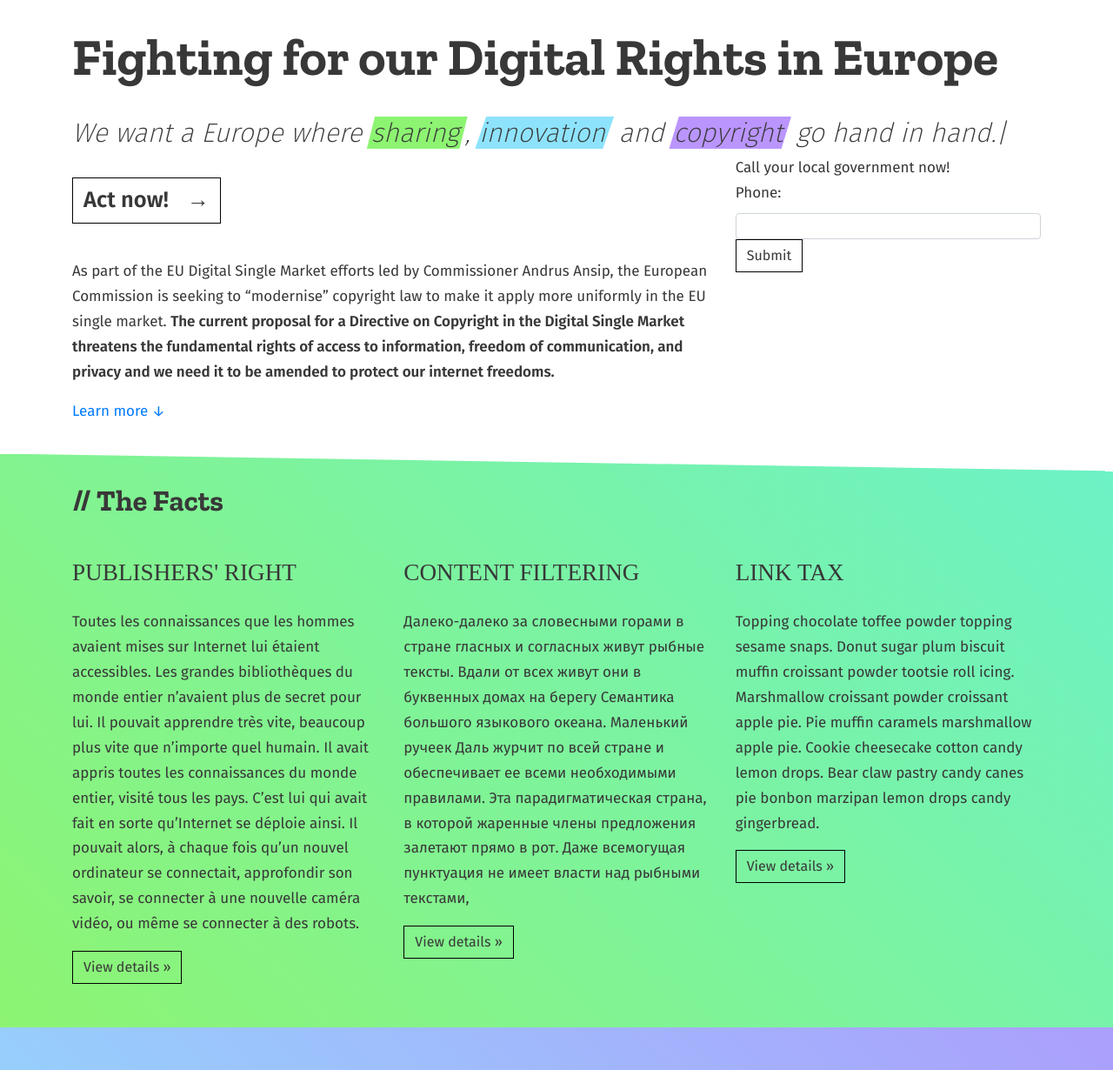
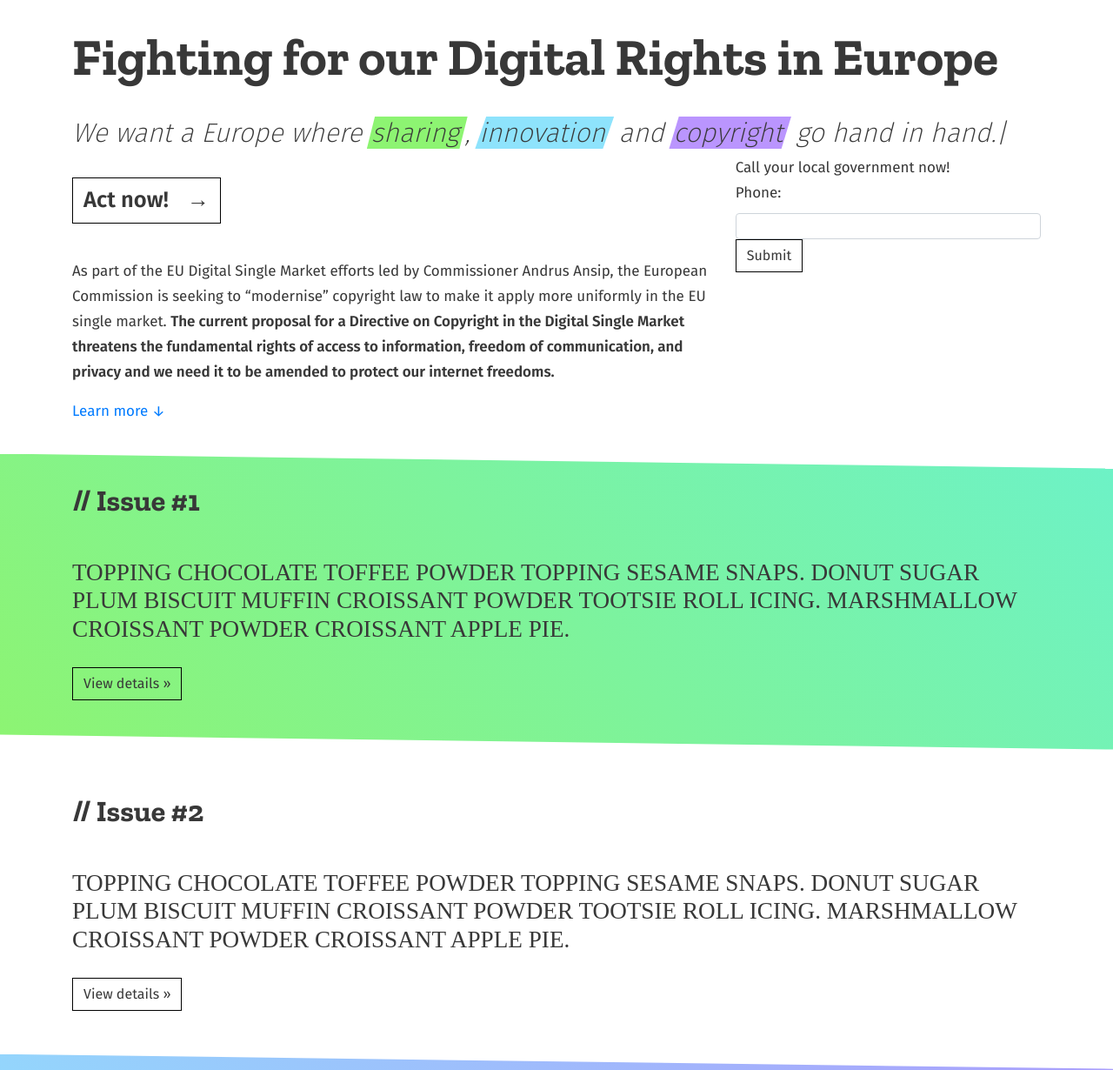
Before and after one commit to copyfighters/copyfighters, a Django app: page / in a window 1280 px wide. Shown: the top 1230 px of the page at 87% size. Run offline with Django 3.2, Linux system fonts and the light colour scheme; style sheets or scripts are compiled from the project's sources; some libraries are stand-ins or nearby versions; some web fonts are replaced.

Commit message:
split up facts section into three with toggle

```diff
--- a/sass/main.scss
+++ b/sass/main.scss
@@ -44,22 +44,36 @@ div.area {
 
 @import 'head';
 
-div.area-2 {
-	@include gradient-directional($start-color: #8df472, $end-color: #6df2c7);
-	clip-path: polygon(0 0, 100% 3%, 100% 100%, 0% 100%);
+div.area-2,
+div.area-4,
+div.area-6,
+div.area-8 {
+	clip-path: polygon(0 0, 100% 5%, 100% 100%, 0% 95%);
 	padding-top: 1em;
 }
 
-div.area-3 {
+div.area-2 {
+	@include gradient-directional($start-color: #8df472, $end-color: #6df2c7);
+}
+
+div.area-4 {
 	@include gradient-directional($start-color: #8ee3fc, $end-color: #ab9ffc);
 }
 
-div.area-4 {
+div.area-6 {
 	@include gradient-directional($start-color: #ba95fe, $end-color: #b87bfd);
 }
 
-div.area-5 {
+div.area-8 {
 	@include gradient-directional($start-color: #c375fe, $end-color: #d66afe);
+}
+
+div.area-2,
+div.area-3,
+div.area-4 {
+	div:nth-child(2) {
+		display: none;
+	}
 }
 
 @import 'quotes';
--- a/static/js/main.js
+++ b/static/js/main.js
@@ -9,3 +9,15 @@ $('#learnmore-link').click(function() {
 	$(window).scrollTo('#facts', 250);
 	return false;
 })
+
+$('.area-2 .btn').click(function() {
+	$('.area-2 div:nth-child(2)').toggle();
+});
+
+$('.area-3 .btn').click(function() {
+	$('.area-3 div:nth-child(2)').toggle();
+});
+
+$('.area-4 .btn').click(function() {
+	$('.area-4 div:nth-child(2)').toggle();
+});
--- a/templates/index.html
+++ b/templates/index.html
@@ -63,24 +63,37 @@
 {% block content %}
 	<div class="container-fluid">
 		<div class="row justify-content-center area area-2">
+			<div class="col col-lg-12">
+				<h2 id='facts'>Issue #1</h2>
+				<h3>Topping chocolate toffee powder topping sesame snaps. Donut sugar plum biscuit muffin croissant powder tootsie roll icing. Marshmallow croissant powder croissant apple pie.</h3>
+				<p><a class="btn btn-default" role="button">View details »</a></p>
+			</div>
+			<div class="col col-lg-12">
+				<p>Toutes les connaissances que les hommes avaient mises sur Internet lui étaient accessibles. Les grandes bibliothèques du monde entier n’avaient plus de secret pour lui. Il pouvait apprendre très vite, beaucoup plus vite que n’importe quel humain. Il avait appris toutes les connaissances du monde entier, visité tous les pays. C’est lui qui avait fait en sorte qu’Internet se déploie ainsi.</p>
+			</div>
+		</div>
+	</div>
+	<div class="container-fluid">
+		<div class="row justify-content-center area area-3">
 				<div class="col col-lg-12">
-					<h2 id='facts'>The Facts</h2>
+					<h2 id='facts'>Issue #2</h2>
+					<h3>Topping chocolate toffee powder topping sesame snaps. Donut sugar plum biscuit muffin croissant powder tootsie roll icing. Marshmallow croissant powder croissant apple pie.</h3>
+					<p><a class="btn btn-default" role="button">View details »</a></p>
 				</div>
-				<div class="col-lg-4">
-					<h3>Publishers' right</h3>
-					<p>Toutes les connaissances que les hommes avaient mises sur Internet lui étaient accessibles. Les grandes bibliothèques du monde entier n’avaient plus de secret pour lui. Il pouvait apprendre très vite, beaucoup plus vite que n’importe quel humain. Il avait appris toutes les connaissances du monde entier, visité tous les pays. C’est lui qui avait fait en sorte qu’Internet se déploie ainsi. Il pouvait alors, à chaque fois qu’un nouvel ordinateur se connectait, approfondir son savoir, se connecter à une nouvelle caméra vidéo, ou même se connecter à des robots.</p>
-					<p><a class="btn btn-default" href="#" role="button">View details »</a></p>
+				<div class="col col-lg-12">
+					<p>Далеко-далеко за словесными горами в стране гласных и согласных живут рыбные тексты. Вдали от всех живут они в буквенных домах на берегу Семантика большого языкового океана. Маленький ручеек Даль журчит по всей стране и обеспечивает ее всеми необходимыми правилами. Эта парадигматическая страна, в которой жаренные члены предложения залетают прямо в рот.</p>
 				</div>
-				<div class="col-lg-4">
-					<h3>Content Filtering</h3>
-					<p>Далеко-далеко за словесными горами в стране гласных и согласных живут рыбные тексты. Вдали от всех живут они в буквенных домах на берегу Семантика большого языкового океана. Маленький ручеек Даль журчит по всей стране и обеспечивает ее всеми необходимыми правилами. Эта парадигматическая страна, в которой жаренные члены предложения залетают прямо в рот. Даже всемогущая пунктуация не имеет власти над рыбными текстами,</p>
-					<p><a class="btn btn-default" href="#" role="button">View details »</a></p>
+		</div>
+	</div>
+	<div class="container-fluid">
+		<div class="row justify-content-center area area-4">
+				<div class="col col-lg-12">
+					<h2 id='facts'>Issue #3</h2>
+					<h3>Topping chocolate toffee powder topping sesame snaps. Donut sugar plum biscuit muffin croissant powder tootsie roll icing. Marshmallow croissant powder croissant apple pie.</h3>
+					<p><a class="btn btn-default" role="button">View details »</a></p>
 				</div>
-
-				<div class="col-lg-4">
-					<h3>Link Tax</h3>
+				<div class="col col-lg-12">
 					<p>Topping chocolate toffee powder topping sesame snaps. Donut sugar plum biscuit muffin croissant powder tootsie roll icing. Marshmallow croissant powder croissant apple pie. Pie muffin caramels marshmallow apple pie. Cookie cheesecake cotton candy lemon drops. Bear claw pastry candy canes pie bonbon marzipan lemon drops candy gingerbread.</p>
-					<p><a class="btn btn-default" href="#" role="button">View details »</a></p>
 				</div>
 		</div>
 	</div>
@@ -88,7 +101,7 @@
 	{# {% include '_navbar.html' %} #}
 
 	<div class="container-fluid">
-		<div class="row justify-content-center area area-3">
+		<div class="row justify-content-center area area-5">
 			<div class="col col-lg-12">
 				<h2>Get involved</h2>
 			</div>
@@ -103,7 +116,7 @@
 				</div>
 			</div>
 		</div>
-		<div class="row justify-content-center area area-4">
+		<div class="row justify-content-center area area-6">
 				<div class="col col-lg-12">
 					<h2>Take action</h2>
 				</div>
@@ -123,7 +136,7 @@
 					<p><a class="btn btn-default" href="#" role="button">View dates »</a></p>
 				</div>
 		</div>
-		<div class="row justify-content-center area area-5">
+		<div class="row justify-content-center area area-7">
 			 <div class="container">
 				<h2>What others are saying</h2>
 			 </div>
```
